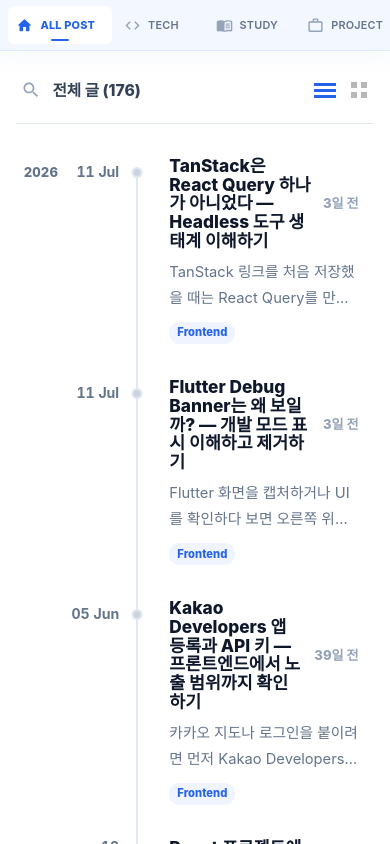
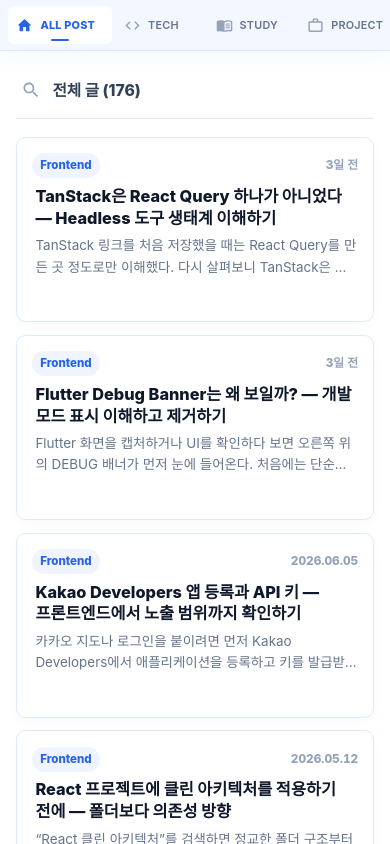
Before and after one commit to wynsumhi/wynsumhi.github.io, a React (Vite) app: page /blog in a window 390 px wide. Shown: the top 844 px of the page. Built offline with nearby package versions, Linux system fonts and the light colour scheme; a web font is replaced by a local one.

Commit message:
style: 블로그 모바일 카드뷰 정리

```diff
--- a/src/pages/Blog/BlogHome.tsx
+++ b/src/pages/Blog/BlogHome.tsx
@@ -20,6 +20,7 @@ import {
   TextField,
   Tooltip,
   Typography,
+  useMediaQuery,
 } from "@mui/material";
 import {
   CloseRounded,
@@ -279,10 +280,10 @@ const ListView = ({ posts }: { posts: Post[] }) => {
           key={year}
           sx={{
             display: "grid",
-            gridTemplateColumns: YEAR_GROUP_COLUMNS,
+            gridTemplateColumns: { xs: "1fr", md: YEAR_GROUP_COLUMNS.md },
             columnGap: { xs: 1.4, md: 2.4 },
             alignItems: "start",
-            mb: { xs: 6, md: 7 },
+            mb: { xs: 4.5, md: 7 },
           }}
         >
           {/* 스티키 연도 */}
@@ -292,7 +293,7 @@ const ListView = ({ posts }: { posts: Post[] }) => {
               top: { xs: 16, md: 24 },
               zIndex: 2,
               height: TIMELINE_HEADER_HEIGHT,
-              display: "flex",
+              display: { xs: "none", md: "flex" },
               alignItems: "center",
               justifyContent: "flex-end",
               pointerEvents: "none",
@@ -315,10 +316,25 @@ const ListView = ({ posts }: { posts: Post[] }) => {
 
           {/* 연도별 글 목록 */}
           <Box sx={{ minWidth: 0 }}>
+            <Typography
+              sx={{
+                display: { xs: "block", md: "none" },
+                mb: 1.45,
+                color: "var(--blog-muted)",
+                fontSize: "0.78rem",
+                fontWeight: 850,
+                lineHeight: 1,
+                fontVariantNumeric: "tabular-nums",
+              }}
+            >
+              {year}
+            </Typography>
+
             {yearPosts.map((post, idx) => {
               const date = new Date(post.date);
               const day = date.getDate().toString().padStart(2, "0");
               const month = MONTHS[date.getMonth()];
+              const mobileDate = `${date.getFullYear()}.${String(date.getMonth() + 1).padStart(2, "0")}.${day}`;
 
               return (
                 <Box
@@ -326,9 +342,10 @@ const ListView = ({ posts }: { posts: Post[] }) => {
                   onClick={() => navigate(`/blog/${post.id}`)}
                   sx={{
                     display: "grid",
-                    gridTemplateColumns: TIMELINE_COLUMNS,
-                    gap: TIMELINE_GAP,
-                    minHeight: { xs: 136, md: 148 },
+                    gridTemplateColumns: { xs: "1fr", md: TIMELINE_COLUMNS.md },
+                    gap: { xs: 0, md: TIMELINE_GAP.md },
+                    minHeight: { xs: "auto", md: 148 },
+                    mb: { xs: 1.35, md: 0 },
                     cursor: "pointer",
                     "&:hover .post-title": { color: "var(--blog-accent)" },
                     "&:hover .post-content": {
@@ -342,7 +359,7 @@ const ListView = ({ posts }: { posts: Post[] }) => {
                   <Box
                     sx={{
                       height: TIMELINE_HEADER_HEIGHT,
-                      display: "flex",
+                      display: { xs: "none", md: "flex" },
                       alignItems: "center",
                       justifyContent: "flex-end",
                       textAlign: "right",
@@ -365,7 +382,7 @@ const ListView = ({ posts }: { posts: Post[] }) => {
                 <Box
                   sx={{
                     position: "relative",
-                    display: "flex",
+                    display: { xs: "none", md: "flex" },
                     justifyContent: "center",
                     "&::before": {
                       content: '""',
@@ -399,25 +416,42 @@ const ListView = ({ posts }: { posts: Post[] }) => {
                 <Box
                   className="post-content"
                   sx={{
-                    mt: { xs: -0.9, md: -1.05 },
-                    mx: { xs: -0.6, md: -0.8 },
-                    mb: 2.4,
-                    px: { xs: 2.4, md: 3.6 },
-                    pt: { xs: 0.9, md: 1.05 },
-                    pb: { xs: 1.65, md: 2.05 },
+                    mt: { xs: 0, md: -1.05 },
+                    mx: { xs: 0, md: -0.8 },
+                    mb: { xs: 0, md: 2.4 },
+                    px: { xs: 2.05, sm: 2.35, md: 3.6 },
+                    pt: { xs: 1.7, md: 1.05 },
+                    pb: { xs: 1.75, md: 2.05 },
                     border: "1px solid transparent",
                     borderRadius: 2.4,
+                    bgcolor: { xs: "var(--blog-card-bg)", md: "transparent" },
+                    borderColor: { xs: "var(--blog-border)", md: "transparent" },
+                    boxShadow: { xs: "0 12px 34px var(--blog-card-shadow)", md: "none" },
                     transition: "background-color 0.2s ease, box-shadow 0.2s ease, border-color 0.2s ease",
                   }}
                 >
+                  <Typography
+                    sx={{
+                      display: { xs: "block", md: "none" },
+                      color: "var(--blog-muted)",
+                      fontSize: "0.76rem",
+                      fontWeight: 800,
+                      lineHeight: 1,
+                      mb: 1,
+                      fontVariantNumeric: "tabular-nums",
+                    }}
+                  >
+                    {mobileDate} · {getRelativeTime(post.date)}
+                  </Typography>
+
                   {/* 제목과 작성 시점 */}
                   <Box
                     sx={{
                       display: "flex",
                       alignItems: "center",
                       gap: 1.5,
-                      minHeight: TIMELINE_HEADER_HEIGHT,
-                      mb: 1.2,
+                      minHeight: { xs: "auto", md: TIMELINE_HEADER_HEIGHT },
+                      mb: { xs: 0.9, md: 1.2 },
                       minWidth: 0,
                     }}
                   >
@@ -427,16 +461,20 @@ const ListView = ({ posts }: { posts: Post[] }) => {
                         color: "var(--blog-heading)",
                         fontSize: { xs: "1.08rem", md: "1.3rem" },
                         fontWeight: 850,
-                        lineHeight: 1.08,
+                        lineHeight: { xs: 1.32, md: 1.08 },
                         transition: "color 0.2s",
                         overflow: "hidden",
-                        textOverflow: "ellipsis",
+                        display: "-webkit-box",
+                        WebkitLineClamp: { xs: 2, md: 1 },
+                        WebkitBoxOrient: "vertical",
+                        wordBreak: "keep-all",
                       }}
                     >
                       {post.title}
                     </Typography>
                     <Typography
                       sx={{
+                        display: { xs: "none", md: "block" },
                         flexShrink: 0,
                         color: "var(--blog-muted)",
                         fontSize: "0.82rem",
@@ -452,9 +490,9 @@ const ListView = ({ posts }: { posts: Post[] }) => {
                     sx={{
                       maxWidth: 860,
                       color: "var(--blog-subtle)",
-                      fontSize: "0.92rem",
-                      lineHeight: 1.75,
-                      mb: 1.3,
+                      fontSize: { xs: "0.88rem", md: "0.92rem" },
+                      lineHeight: { xs: 1.68, md: 1.75 },
+                      mb: { xs: 1.15, md: 1.3 },
                       overflow: "hidden",
                       display: "-webkit-box",
                       WebkitLineClamp: 2,
@@ -728,10 +766,10 @@ const CardView = ({ posts }: { posts: Post[] }) => {
                   wordBreak: "keep-all",
                   overflow: "hidden",
                   display: "-webkit-box",
-                  WebkitLineClamp: 3,
+                  WebkitLineClamp: { xs: 2, sm: 3, md: 3 },
                   WebkitBoxOrient: "vertical",
-                  minHeight: { xs: "2.68em", sm: "4.02em", md: "3.48em" },
-                  maxHeight: { xs: "4.02em", md: "3.48em" },
+                  minHeight: { xs: "auto", sm: "4.02em", md: "3.48em" },
+                  maxHeight: { xs: "none", sm: "4.02em", md: "3.48em" },
                   "@media (min-width: 900px) and (max-height: 920px)": {
                     fontSize: "1.2rem",
                     lineHeight: 1.16,
@@ -1159,14 +1197,16 @@ const BlogHomeContent = ({ activeSection }: BlogHomeContentProps) => {
   const [searchKeyword, setSearchKeyword] = useState("");
   const [selectedCategory, setSelectedCategory] = useState("All");
   const [isSearchOpen, setIsSearchOpen] = useState(false);
+  const isMobile = useMediaQuery("(max-width:899.95px)");
+  const activeViewMode = isMobile ? "card" : viewMode;
 
   useEffect(() => {
-    document.documentElement.dataset.blogViewMode = viewMode;
+    document.documentElement.dataset.blogViewMode = activeViewMode;
 
     return () => {
       delete document.documentElement.dataset.blogViewMode;
     };
-  }, [viewMode]);
+  }, [activeViewMode]);
 
   useEffect(() => {
     if (!isSearchOpen) return;
@@ -1256,7 +1296,7 @@ const BlogHomeContent = ({ activeSection }: BlogHomeContentProps) => {
   // 표시 개수를 초기화할 조건 키
   const collectionKey = [
     activeSection,
-    viewMode,
+    activeViewMode,
     searchKeyword.trim().toLowerCase(),
     selectedCategory,
   ].join("|");
@@ -1283,10 +1323,10 @@ const BlogHomeContent = ({ activeSection }: BlogHomeContentProps) => {
           minHeight: 0,
           display: "flex",
           flexDirection: "column",
-          overflow: { xs: "visible", md: viewMode === "card" ? "hidden" : "visible" },
+          overflow: { xs: "visible", md: activeViewMode === "card" ? "hidden" : "visible" },
         }}
       >
-        {viewMode === "card" ? <CardSkeletonGrid /> : <ListSkeleton />}
+        {activeViewMode === "card" ? <CardSkeletonGrid /> : <ListSkeleton />}
       </Box>
     );
 
@@ -1315,15 +1355,15 @@ const BlogHomeContent = ({ activeSection }: BlogHomeContentProps) => {
         minHeight: 0,
         display: "flex",
         flexDirection: "column",
-        overflow: { xs: "visible", md: viewMode === "card" ? "hidden" : "visible" },
+        overflow: { xs: "visible", md: activeViewMode === "card" ? "hidden" : "visible" },
       }}
     >
       {/* 목록 헤더 영역 */}
       <Box
         ref={searchFilterRef}
         sx={{
-          pb: viewMode === "card" ? { xs: 1.6, sm: 1.9, md: "clamp(0.8rem, 1.8dvh, 1.35rem)" } : 2.2,
-          mb: viewMode === "card" ? { xs: 2.2, sm: 2.7, md: "clamp(0.9rem, 2.4dvh, 2.2rem)" } : 4,
+          pb: activeViewMode === "card" ? { xs: 1.6, sm: 1.9, md: "clamp(0.8rem, 1.8dvh, 1.35rem)" } : 2.2,
+          mb: activeViewMode === "card" ? { xs: 2.2, sm: 2.7, md: "clamp(0.9rem, 2.4dvh, 2.2rem)" } : 4,
           borderBottom: "1px solid var(--blog-divider)",
         }}
       >
@@ -1381,7 +1421,7 @@ const BlogHomeContent = ({ activeSection }: BlogHomeContentProps) => {
           {/* 목록 도구 */}
           <Box
             sx={{
-              display: "flex",
+              display: { xs: "none", md: "flex" },
               alignItems: "center",
               justifyContent: "flex-end",
               gap: 0.45,
@@ -1622,11 +1662,11 @@ const BlogHomeContent = ({ activeSection }: BlogHomeContentProps) => {
         <PostCollection
           key={collectionKey}
           posts={filteredPosts}
-          viewMode={viewMode}
+          viewMode={activeViewMode}
         />
       )}
 
-      {viewMode === "list" && <ScrollTopButton />}
+      {activeViewMode === "list" && <ScrollTopButton />}
     </Box>
   );
 };
```
